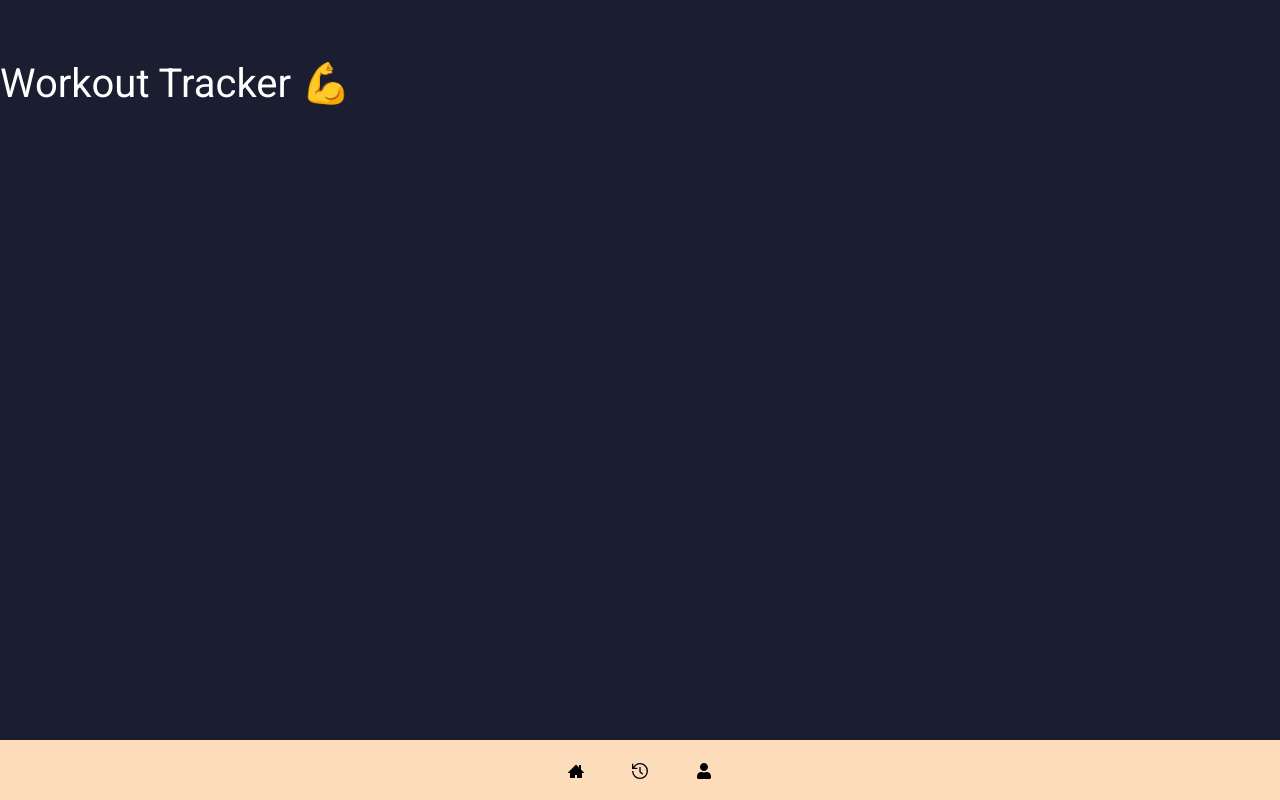
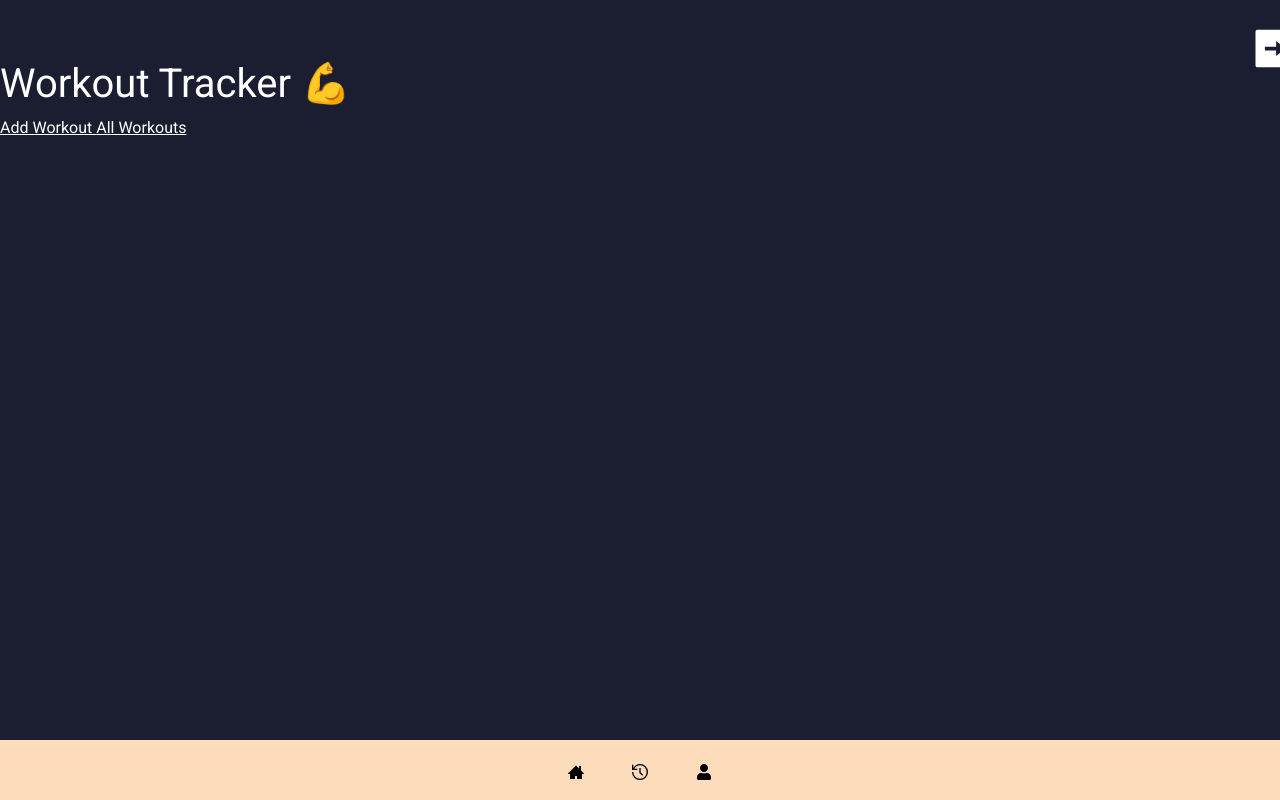
Before and after one commit to PashanIrani/Workout-Tracker, a React app: page /App in a window 1280 px wide. Shown: the top 800 px of the page. Built offline with nearby package versions, Linux system fonts and the light colour scheme.

Commit message:
removed explicit topNav + added a logoutNav for the logout.

```diff
--- a/src/client/AppWrapper.jsx
+++ b/src/client/AppWrapper.jsx
@@ -1,8 +1,13 @@
 import TopNav from "./component/TopNav.jsx";
+import LogoutNav from "./component/LogoutNav.jsx";
 import React from "react";
 
 const AppWrapper = (props) => {
-  return (<div><TopNav />{props.children}</div>);
+  return (
+  <div>
+  <div><TopNav />{props.children}</div>
+  <div><LogoutNav />{props.children}</div>
+  </div>);
 }
 
 export default AppWrapper;
--- /dev/null
+++ b/src/client/component/LogoutNav.jsx
@@ -0,0 +1,25 @@
+import React from 'react';
+import { Nav, Navbar, Button, Dropdown, DropdownButton } from "react-bootstrap";
+import "bootstrap/dist/css/bootstrap.min.css";
+import '../styles/LogoutNav.scss'
+import { Link } from 'react-router-dom'
+import {RiLogoutBoxRFill} from 'react-icons/ri';
+
+
+class LogoutNav extends React.Component{
+    render(){
+    return (
+        <div>
+            <Navbar fixed = "top" variant="light" id="logoutNav">
+            <Nav className = "logout">
+                        <Nav.Link className="navElement1" as={Link} to="Homepage/">  <RiLogoutBoxRFill size={45} >  </RiLogoutBoxRFill>  </Nav.Link>
+                        </Nav>
+                </Navbar>
+        </div>
+
+    )
+
+    }
+}
+
+export default LogoutNav
--- a/src/client/component/TopNav.jsx
+++ b/src/client/component/TopNav.jsx
@@ -4,7 +4,6 @@ import "bootstrap/dist/css/bootstrap.min.css";
 import '../styles/TopNav.scss'
 import { Link } from 'react-router-dom'
 import { FaSearch, FaUser, FaSignOutAlt } from 'react-icons/fa';
-import {IoHome} from 'react-icons/io5';
 import {ImHome3} from 'react-icons/im';
 import {GrHistory} from 'react-icons/gr';
 
@@ -21,7 +20,7 @@ class TopNav extends React.Component {
                 <Navbar fixed="bottom" variant="light" id="topNav">
                     <Nav className = "navbar">
                         <Nav.Link className="navElement" as={Link} to="/App/"> <span> <ImHome3  > </ImHome3>  </span> </Nav.Link>
-                        <Nav.Link className="navElement" as={Link} to="/App/AddWorkout"> <span> <GrHistory></GrHistory> </span></Nav.Link>
+                        <Nav.Link className="navElement" as={Link} to="/AllWorkouts/"> <span> <GrHistory></GrHistory> </span></Nav.Link>
                         <Nav.Link className="navElement" as={Link} to="/login/"><span><FaUser ></FaUser></span></Nav.Link>
 
                     </Nav>
--- a/src/client/index.js
+++ b/src/client/index.js
@@ -16,7 +16,7 @@ root.render(
       <Route path="/App/" element={<AppWrapper><App /></AppWrapper>} />
       <Route path="/App/AddWorkout" element={<AppWrapper><AddWorkout /></AppWrapper>} />
       <Route path="/App/AllWorkouts" element={<AppWrapper></AppWrapper>}/>
-      <Route path="/App/Settings" element={<AppWrapper></AppWrapper>}/>
+      {/* <Route path="/App/Settings" element={<AppWrapper></AppWrapper>}/> */}
 
       <Route path="/login" element={<Login />} />
       <Route path="/signup" element={<SignUp />} />
--- a/src/client/pages/App.jsx
+++ b/src/client/pages/App.jsx
@@ -8,8 +8,10 @@ class App extends Component{
   render(){
     return(
         <div className="Page">
-        <TopNav></TopNav>
+
           <h1>Workout Tracker 💪</h1>
+          <a href= "AddWorkout/"> Add Workout </a>
+          <a href= "AllWorkouts/"> All Workouts </a>
             <Outlet />
         </div>
 
--- a/src/client/pages/Homepage.jsx
+++ b/src/client/pages/Homepage.jsx
@@ -1,6 +1,6 @@
 import React, { useState } from "react";
 import '../styles/Homepage.scss'
-import TopNav from "../component/TopNav";
+
 const Homepage = () => {
 
   return (
@@ -9,9 +9,8 @@ const Homepage = () => {
 
 
     <div className="Page Homepage">
-       <>
-       <TopNav></TopNav>
-      </>
+
+
       <h1>🏋️‍♀️ Werk It! 🏋️‍♀️</h1>
       <p>CMPT 354's workout app of choice!</p>
 
--- /dev/null
+++ b/src/client/styles/AllWorkouts.scss
@@ -0,0 +1,4 @@
+@use 'Colors';
+.AllWorkouts{
+
+}
--- /dev/null
+++ b/src/client/styles/LogoutNav.scss
@@ -0,0 +1,29 @@
+
+@use 'Colors';
+#logoutNav {
+    // background-color: Colors.$secondary-color !important;
+    margin-top: 0vh !important;
+    display:flex;
+
+    color: Colors.$secondary-color !important;
+    height: 0px;
+}
+
+.logout{
+    align-items: right;
+    color: white;
+
+}
+.navElement1{
+    color: white;
+    display: flex;
+    align-items: right;
+    text-decoration: none;
+    cursor: pointer;
+    margin-top: 10vh;
+    margin-left: 155vh;
+
+    text-align: right;
+    //color: Colors.$secondary-color;
+
+}
```
Also changed, not shown: src/client/pages/AllWorkouts.jsx (added, +23 -0 lines).
